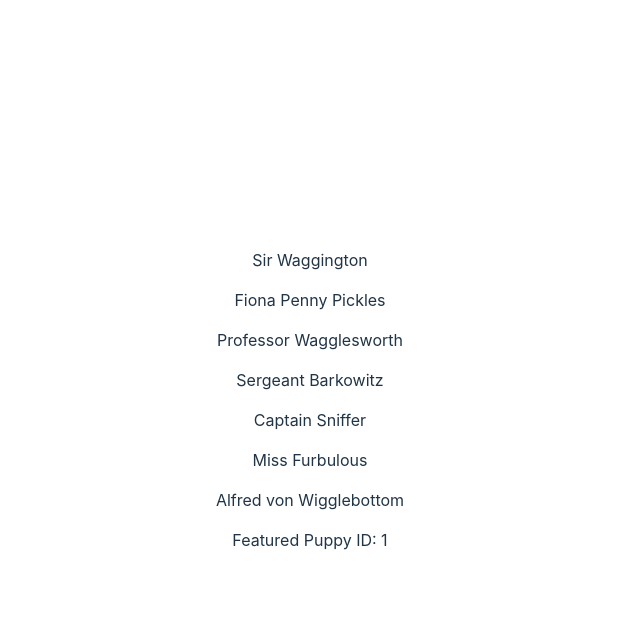
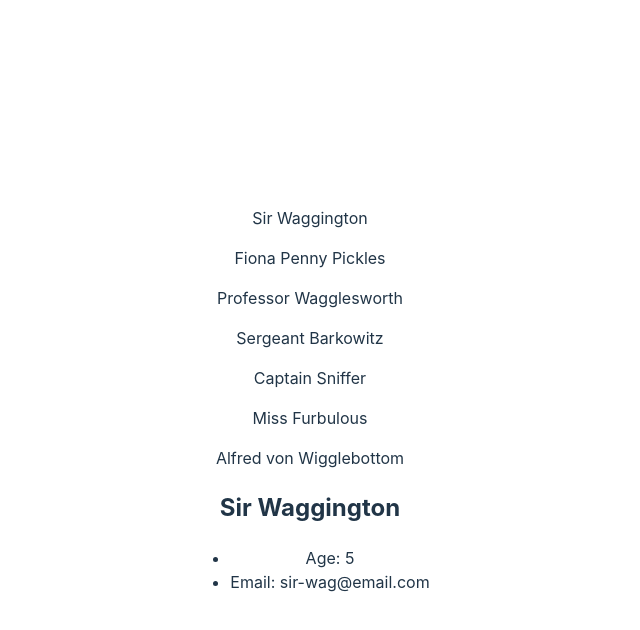
Before and after one commit to MikeyJaay/B24-Workshop-Puppy-Pals, a React (Vite) app in the folder vite-b24-workshop/: page / in a window 1280 px wide. Both pictures are taken after a click on the element "Sir Waggington". Shown: the top 630 px of the page, without its empty margins (330-970 px from the left). Built offline with nearby package versions, Linux system fonts and the light colour scheme.

Commit message:
Render the Puppy Data added

```diff
--- a/vite-b24-workshop/src/App.jsx
+++ b/vite-b24-workshop/src/App.jsx
@@ -11,6 +11,9 @@
   console.log("puppyList: ", puppyList);
   // adding FeatPupID
   const [featPupId, setFeatPupId] = useState(null);
+  // adding featuredPop arry
+  const featuredPup = puppies.find((pup)=> pup.id === featPupId)
+  console.log('FeaturePup:', featuredPup)
   return (
     <>
       <div className="App">
@@ -22,7 +25,15 @@
             </p>
           );
         })}
-       {featPupId && <p>Featured Puppy ID: {featPupId}</p>}
+       {featPupId && (
+        <div>
+          <h2>{featuredPup.name}</h2>
+          <ul>
+            <li>Age: {featuredPup.age}</li>
+            <li>Email: {featuredPup.email}</li>
+          </ul>
+        </div>
+           )}
       </div>
     </>
   );
```
